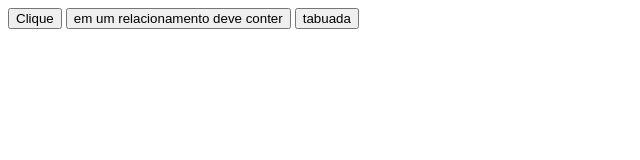
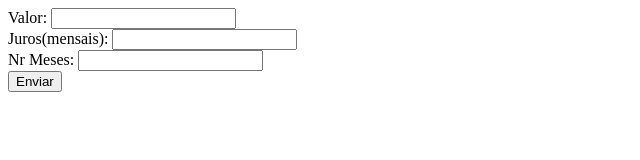
Before and after one commit to jenniferkauane/primeirob_3t, a plain HTML site: page index.html in a window 1280 px wide. Shown: the whole page, without its empty margins (0-640 px from the left). Drawn offline with Linux system fonts and the light colour scheme.

Commit message:
Update index.html

```diff
--- a/index.html
+++ b/index.html
@@ -10,10 +10,11 @@
 </head>
 
 <body>
-    <button onclick="escreva()">Clique</button>
-    <button onclick="mostraLista()">em um relacionamento deve conter</button>
-    <button onclick="multiplica()">tabuada</button>
 
+   Valor: <input id="valor" type="text"><br>
+   Juros(mensais): <input id="juros" type="text"><br>
+   Nr Meses: <input id="meses" type="text"><br>
+   <button onclick="total()">Enviar</button>
 
 </body>
 </html>
```
